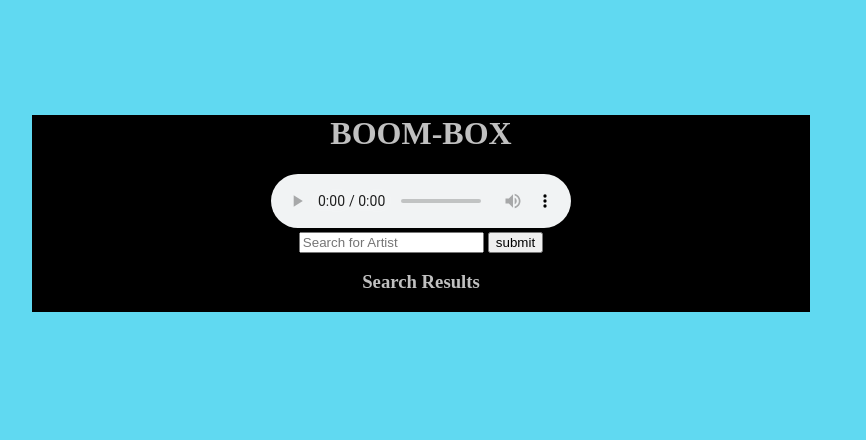
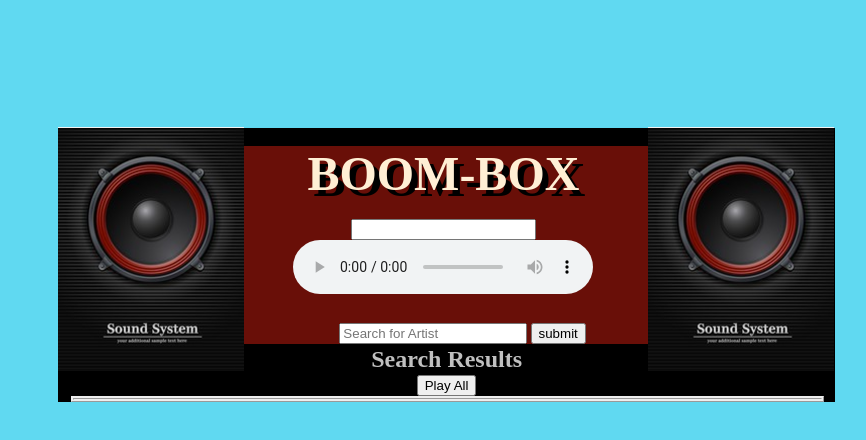
Before and after one commit to rabell66/soundcloud, a plain HTML site: page soundcloud/index.html in a window 1280 px wide. Shown: the whole page, without its empty margins (219-1085 px from the left). Drawn offline with nearby package versions, Linux system fonts and the light colour scheme.

Commit message:
css almost finished

```diff
--- a/soundcloud/index.html
+++ b/soundcloud/index.html
@@ -6,22 +6,29 @@
 </head>
 <body>
   <div class="container">
+    <image src ="images/speaker.png" id="leftSpeaker">
+    <image src ="images/speaker.png" id="rightSpeaker">
+    <div class = "topSection">
     <header>
       <h1>BOOM-BOX</h1>
+      <input type="text" id="nowPlaying";
     </header>
     <section class="player">
       <audio class="music-player" controls="controls" src="https://api.soundcloud.com/tracks/240890020/stream?client_id=8538a1744a7fdaa59981232897501e04"></audio>
     </section>
     <section class="search" >
         <form >
+
               <input type="text" placeholder="Search for Artist" id = "artist">
               <input type="button" value="submit" id = "submit">
           </form>
       <form class="search-form">
 
       </form>
+      </div>
        <h3>Search Results</h3>
     </section>
+    <input type="button" value ="Play All" id = "playAll">
     <section class="results"></section>
 
     <div class = "options">
--- a/soundcloud/main.js
+++ b/soundcloud/main.js
@@ -12,10 +12,15 @@ var trackData;
 var audio;
 var songArray=[]
 var musicPlayer = document.querySelector("audio");
+var searchByKeystroke = document.querySelector("#artist")
+
 // 2. Create your `onSubmit` event for getting the user's search term
 document.getElementById("submit").addEventListener("click", getArtist);
+searchByKeystroke.addEventListener("keypress", getArtist);
+// 3. Create your `fetch` request that is called after a submission
 
-// 3. Create your `fetch` request that is called after a submission
+
+
 function getUser() {
   axios.get(MAIN + artist + API_KEY).then(function(response) {
     data = response.data;
@@ -42,6 +47,10 @@ function getTracks(data) {
 }
 
 function album() {
+
+   while (songs.firstChild){
+     songs.removeChild(songs.firstChild);
+   }
   for (i = 0; i <= 30; i++) {
     let trackSong = trackData[i]
     let track = document.createElement("div");
@@ -59,12 +68,13 @@ function album() {
     songs.appendChild(track);
     track.addEventListener("click", function(e){
      musicPlayer.src = trackSong.stream_url + API_KEY
+
    });
 
 
     track.appendChild(albumCover);
+    track.appendChild(bandName);
     track.appendChild(songTitle);
-    track.appendChild(bandName);
     songArray.push(trackData[i].stream_url);
 
 }
--- a/soundcloud/styles.css
+++ b/soundcloud/styles.css
@@ -4,8 +4,38 @@ body {
 .container {
   text-align: center;
   background-color: black;
-  color: silver;
-  margin: 9vw 19vw;
+
+  margin: 10vw 17vw 9vw 21vw;
+}
+#leftSpeaker {
+  position: relative;
+  right: 15.7vw;
+  top: -1px;
+}
+#rightSpeaker {
+  position: relative;
+  left: 15.6vw;
+  top: -1px;
+}
+.container h1 {
+  font-size: -webkit-xxx-large;
+  color: papayawhip;
+  text-shadow: 6px 6px black;
+  position: relative;
+  height: 9.7vw;
+  margin: 0px 0 -4vw;
+}
+.topSection {
+  background-color: #690F08;
+  margin: -18vw 13.5vw 2px 13vw;
+}
+
+h3 {
+  font-size: x-large;
+    text-shadow: 1px 1px black;
+    background-color: black;
+    margin: 0 0 2px;
+    color: silver;
 }
 
 .options {
@@ -13,6 +43,9 @@ body {
   overflow: scroll;
   width: 54.5vw;
   padding: 0 25px;
+  margin: 0 0 0 1vw;
+  border-style: ridge;
+  background-color: black;
 }
 .options div {
   margin: 0 .5vw 0 0;
@@ -20,15 +53,25 @@ body {
 .cover {
   flex: 1 1 25%;
 }
-.options img{
-  border-top:solid silver 2px;
-  border-right:solid silver 3px;
-  border-bottom:solid silver 5px;
-  border-left:solid silver 1px;
+.options img {
+  margin: .5vw 0 0 0;
+  border-top: solid silver 2px;
+  border-right: solid silver 3px;
+  border-bottom: solid silver 5px;
+  border-left: solid silver 1px;
+  background-color: white;
+}
+.options img:active {
+  border-right: solid silver 1px;
+  border-bottom: solid silver 1px;
+}
+.options p {
+  color:silver;
+  font-size: small;
+  font-weight: lighter;
+}
 
-
+#artist {
+  width: 14vw;
+  margin: 2vw 0 0 3vw;
 }
-.options img:active{border-right:solid silver 1px;
-border-bottom:solid silver 1px;
-
-}
```
Also changed, not shown: soundcloud/images/speaker.png (added).
